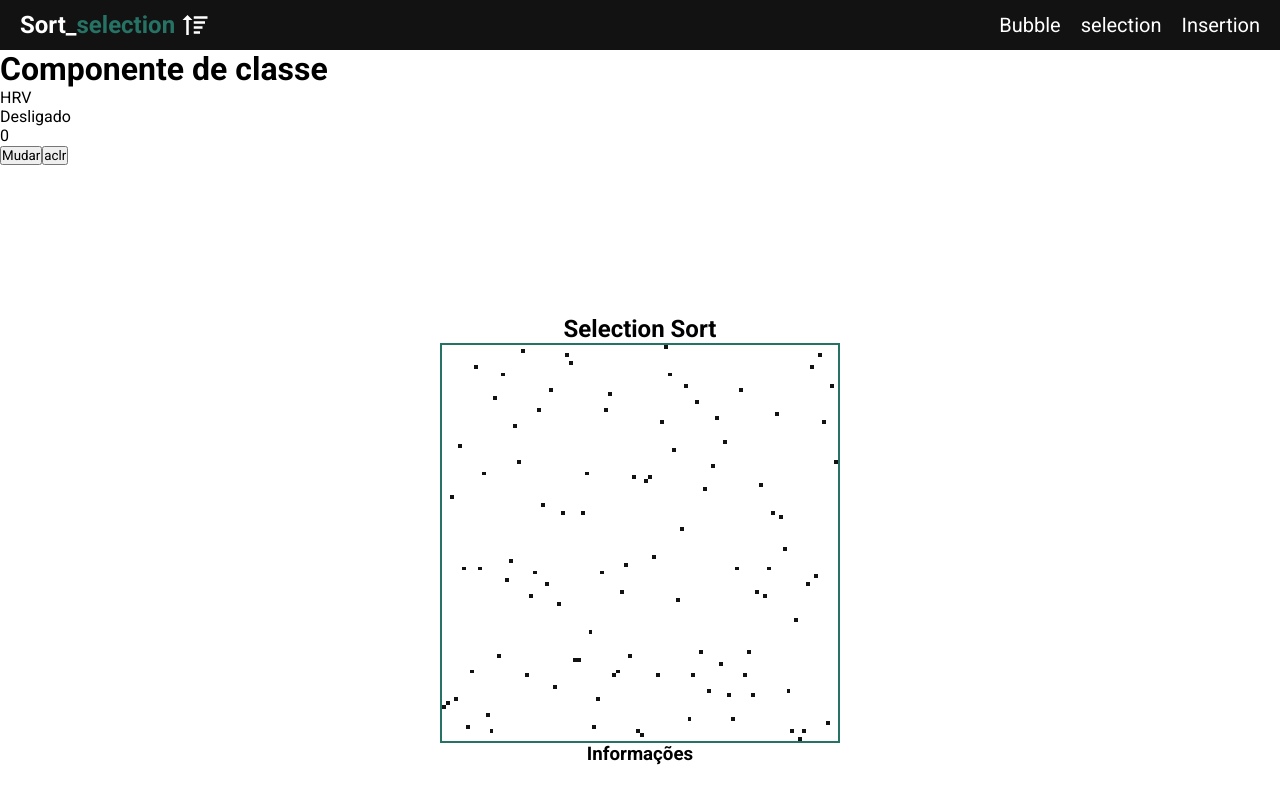
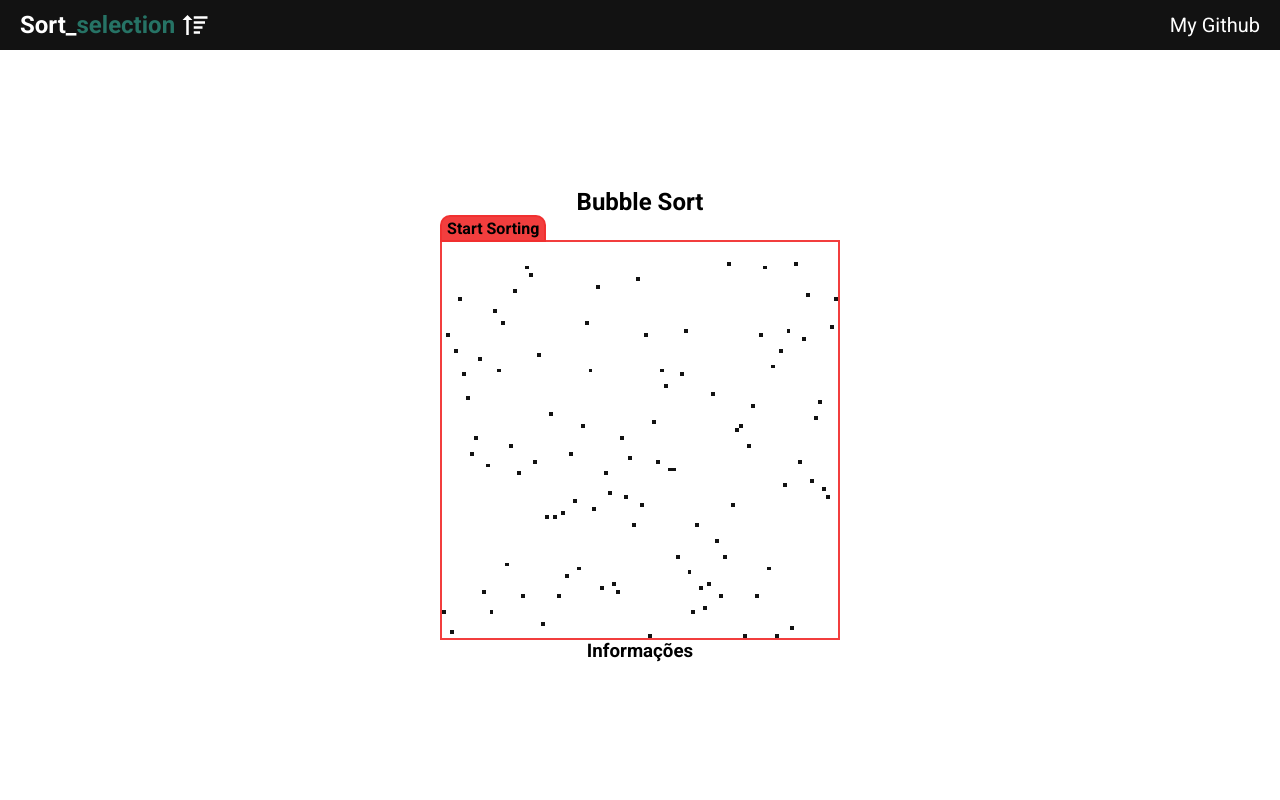
Before and after one commit to gabrieldantasoli/sort_Repo, a React (Create React App) app: page / in a window 1280 px wide. Shown: the top 800 px of the page. Built offline with nearby package versions, Linux system fonts and the light colour scheme.

Commit message:
Bubble Sort

```diff
--- a/src/App.js
+++ b/src/App.js
@@ -15,7 +15,7 @@ function App() {
     <div className="App">
       <Rotas />
       <div className='algoritms'>
-        <Bubble fator={10}/>
+        <Bubble/>
         <Selection />
         <Insertion />
       </div>
--- a/src/Components/Bubble/index.js
+++ b/src/Components/Bubble/index.js
@@ -3,7 +3,117 @@ import React, { useEffect, useState } from 'react';
 //IMPORTANDO O CSS
 import '../sort.css'
 
-class Bubble extends React.Component {
+
+export default class Bubble extends React.Component {
+    constructor() {
+        super();
+        this.state = {
+            array: [1,2],
+            sorted: false,
+            startSorting: false,
+            current: 0,
+            currentPlus: 1
+        }
+        this.bubbleSort = this.bubbleSort.bind(this);
+        this.setData = this.setData.bind(this);
+        this.setArray = this.setArray.bind(this);
+    }
+
+    async bubbleSort() {
+        if (!this.state.sorted && !this.state.startSorting) {
+          this.setState(
+            () => ({
+              startSorting: true,
+            })
+          );
+
+          let data = this.state.array;
+          let isSorted = false;
+          let iteration = 1;
+
+          while (!isSorted) {
+            isSorted = true;
+            for (let i = 0; i < data.length - iteration; i++) {
+                if (data[i] > data[i + 1]) {
+                    let aux = data[i];
+                    data[i] = data[i + 1];
+                    data[i + 1] = aux;
+                    isSorted = false;
+                }
+            }
+
+            // Espera um tempo entre cada iteração
+            await new Promise(resolve => setTimeout(resolve, 100));
+
+            this.setArray(data);
+
+            iteration++;
+          }
+
+          this.setState(
+            () => ({
+              sorted: true,
+            })
+          );
+        }
+      }
+
+
+    setArray(data) {
+        this.setState(
+            () => ({
+                array: data
+            })
+        )
+    }
+
+    setData() {
+        this.setState(
+            () => ({
+                sorted: false,
+                startSorting: false,
+            })
+        )
+        let data = [];
+        for (let i = 0; i < 100; i++) {
+            let num = Math.floor(Math.random() * 100);
+            data.push(num);
+        }
+
+        this.setState(
+            (state) => ({
+                array: data,
+            })
+        )
+    }
+
+    componentDidMount() {
+        this.setData();
+    }
+
+    render() {
+        return(
+            <div className='sort red' id='bubble'>
+                <h2 className='red'>Bubble Sort</h2>
+                <div className="sortContainer">
+                    <button onClick={this.bubbleSort} className="buttonSort">{this.state.sorted ? "Sorted" : `${this.state.startSorting ? "Sorting..." : "Start Sorting"}`}</button>
+                    {this.state.sorted ? <button onClick={this.setData} className="buttonSort um">Regenerate</button> : ""}
+
+                    {this.state.array.map((item,index) => {
+                        return(
+                            <div className='item' data-size={item} data-index={index} style={{"top": `${100 - item - 1}%`,"left": `${index}%`}}></div>
+                        )
+                    })}
+                </div>
+                <div className="sortInfo">
+                    <h3>Informações</h3>
+                </div>
+            </div>
+        )
+    }
+}
+
+/*class Bubble extends React.Component {
     constructor(props) {
         super(props);
         this.modelo = "HRV";
@@ -63,7 +173,7 @@ class Bubble extends React.Component {
     }
 }
 
-export default Bubble;
+export default Bubble;*/
 
 /*export default () => {
 
--- a/src/Components/Header/header.css
+++ b/src/Components/Header/header.css
@@ -40,11 +40,3 @@
 a[data-color="red"]:hover {
     color: var(--red)
 }
-
-a[data-color="green"]:hover {
-    color: var(--green)
-}
-
-a[data-color="yellow"]:hover {
-    color: var(--yellow)
-}
--- a/src/Components/Header/index.js
+++ b/src/Components/Header/index.js
@@ -26,9 +26,7 @@ export default () => {
             </div>
 
             <nav>
-                <a href="#bubble" data-color="red">Bubble</a>
-                <a href="#selection" data-color="green">selection</a>
-                <a href="#insertion" data-color="yellow">Insertion</a>
+                <a href="https://github.com/gabrieldantasoli" target="_blank" data-color="red">My Github</a>
             </nav>
         </div>
     )
--- a/src/Components/sort.css
+++ b/src/Components/sort.css
@@ -6,6 +6,10 @@
     justify-content: center;
     align-items: center;
     padding: 1rem;
+}
+
+.sort h2 {
+    margin-bottom: 1.5rem;
 }
 
 .sort .sortContainer {
@@ -33,3 +37,27 @@
     aspect-ratio: 1 / 1;
     background-color: #121212;
 }
+
+.sort .buttonSort {
+    position: absolute;
+    font-size: 1rem;
+    padding: 0.1rem 0.3rem;
+    border: 2px solid var(--red);
+    font-weight: bold;
+    top: -1.65rem;
+    left: -0.11rem;
+    border-radius: 10px 10px 0 0;
+}
+
+.sort .buttonSort.um {
+    background-color: aqua;
+    left: calc(100% - 5.85rem);
+}
+
+.sort .buttonSort:hover {
+    color: #fff;
+}
+
+.sort.red .buttonSort {
+    background-color: var(--red);
+}
```
